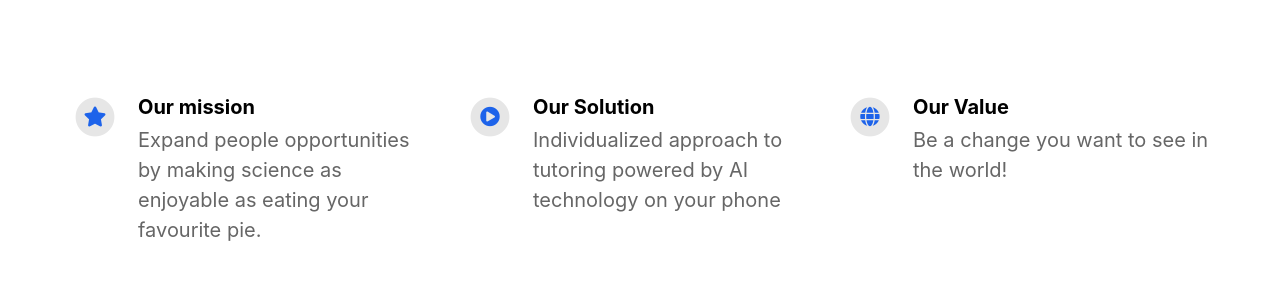
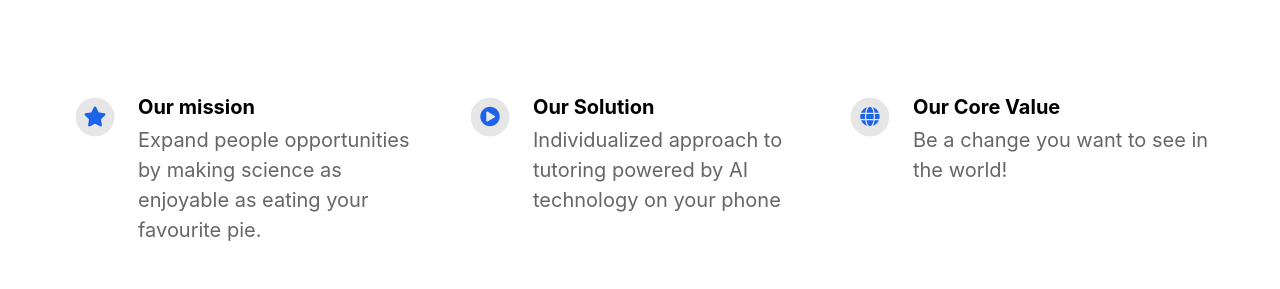
Before and after one commit to RokKos/MathPie, a Jekyll site: the page built from index.html, in a window 1280 px wide. Shown: the part 987-1276 px from the top of the page. Built offline with Jekyll 4.4.1, drawn with Linux system fonts in a browser that asks for light colours; nearby versions of some CDN libraries.

Commit message:
core value

```diff
--- a/_config.yml
+++ b/_config.yml
@@ -43,7 +43,7 @@ features                                  :
     description                           : Individualized approach to tutoring powered by AI technology on your phone
     fontawesome_icon_name                 : play-circle
 
-  - title                                 : Our Value
+  - title                                 : Our Core Value
     description                           : Be a change you want to see in the world!
     fontawesome_icon_name                 : globe
 
```
